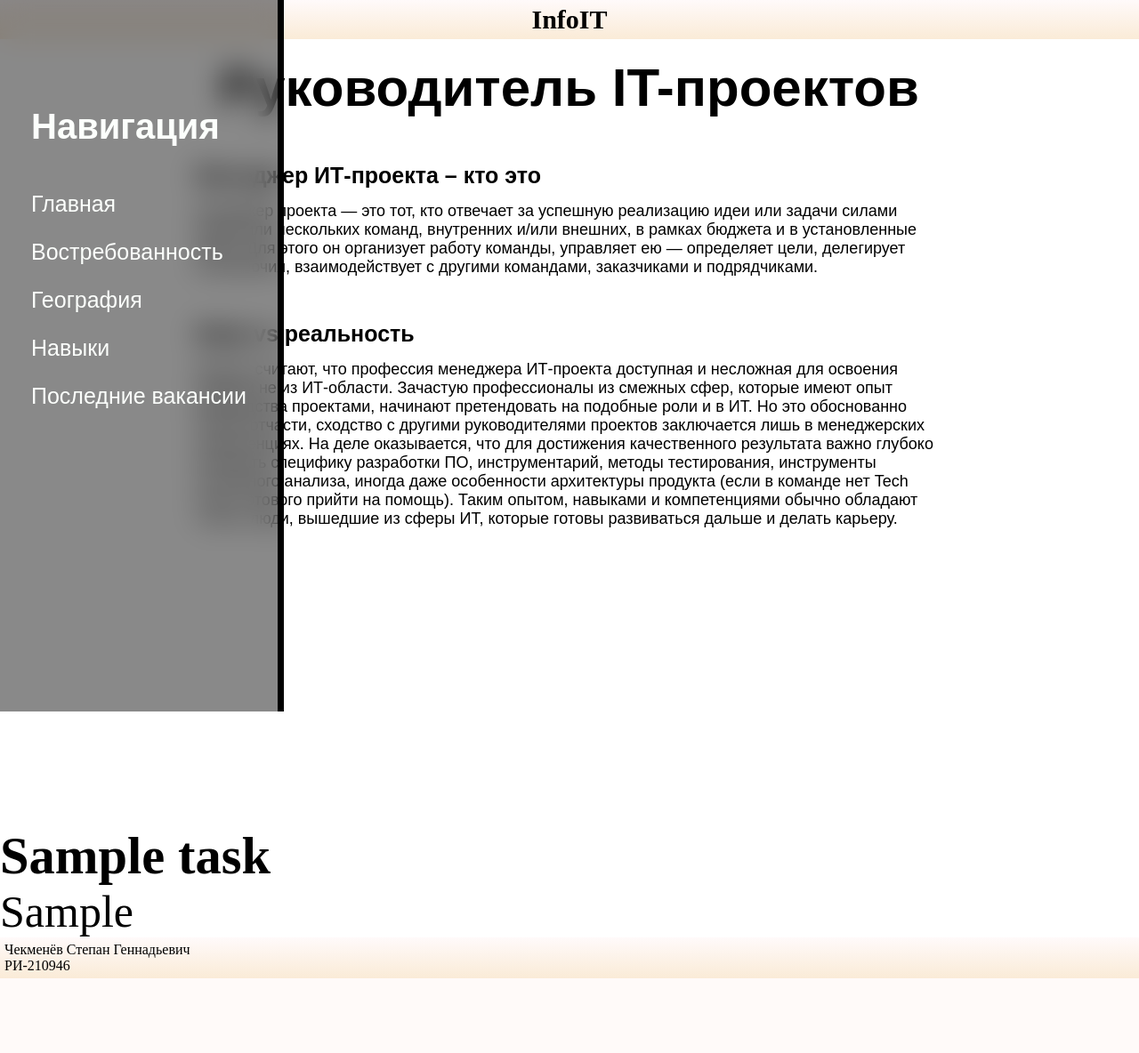
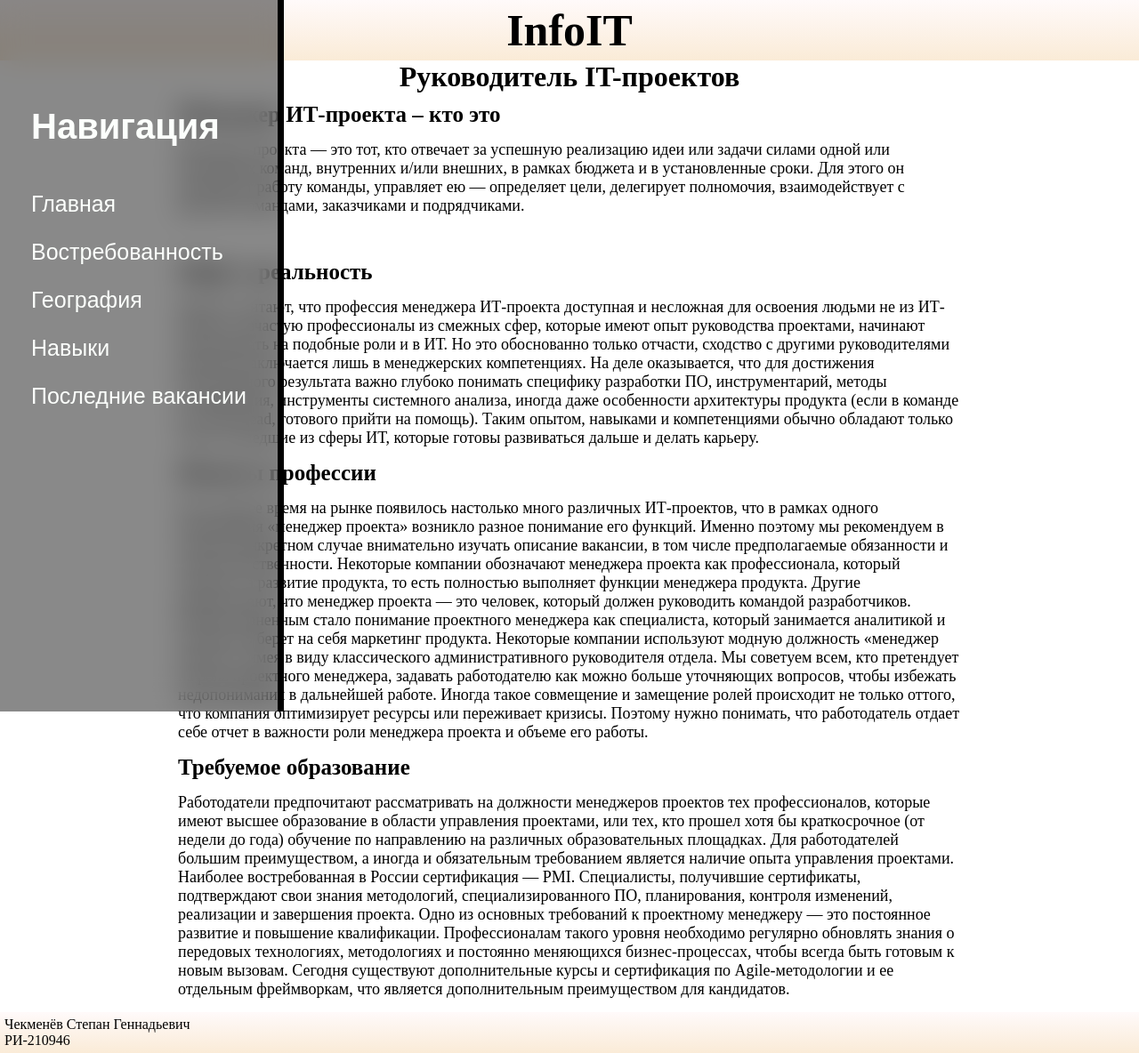
Before and after one commit to Stef53/ElernProject, a Django app: page / in a window 1280 px wide. Shown: the whole page at 89% size. Before the commit the page ends 1100 px from the top, so only its background shows below. Run offline with Django 4.2, Linux system fonts and the light colour scheme; tables that the repository leaves empty hold one stand-in row (values such as "Sample post").

Commit message:
git@github.com:Stef53/ElernProject.git

```diff
--- a/main/models.py
+++ b/main/models.py
@@ -1,12 +1,10 @@
 from django.db import models
 
-class Task(models.Model):
-    title = models.CharField('Название', max_length=50)
-    task = models.TextField('Описание')
-
+class Demand(models.Model):
+    year = models.IntegerField(default=2008)
+    salaryPerYear = models.IntegerField(default=1)
+    amountOfVacancies = models.IntegerField(default=1)
+    managerSalaryPerYear = models.IntegerField(default=1)
+    managerAmountOfVacancies = models.IntegerField(default=1)
     def __str__(self):
-        return self.title
-
-    class Meta:
-        verbose_name = 'Задача'
-        verbose_name_plural = 'Задачи'
+        return f'{self.year} - {self.salaryPerYear} - {self.amountOfVacancies} - {self.managerSalaryPerYear} - {self.managerAmountOfVacancies}'
--- a/main/static/main/css/index.css
+++ b/main/static/main/css/index.css
@@ -14,11 +14,12 @@
 }
 .header{
     background: linear-gradient(#FFFAFA, #FAEBD7);
-    font-size: 15px;
+    font-size: 25px;
     padding: 5px;
 }
 .logo{
     color: black;
+    font-size: 40;
 }
 .logo:hover{
     color: #FFCF48;
@@ -62,15 +63,6 @@ list_menu a:hover{ ё
     background: linear-gradient(#FFFAFA, #FAEBD7);
     margin-top: auto;
 }
-.boss{
-    font-family: Arial, "Helvetica Neue", Helvetica,sans-serif;
-    font-size: 30px;
-    padding: 20px;
-    margin-bottom: 50px;
-}
-.boss h1{
-    margin-bottom: 50px;
-}
 h2{
     font-size: 25px;
     margin: 10px 200px;
@@ -82,28 +74,18 @@ h2{
 .section{
     margin-bottom: 50px;
 }
-.table{
-    font-size: 50px;
-    margin-top: 300px;
+table, tr, td{
+    width: 960px;
+    margin: 0 auto;
+    font-size: 20px;
+    border: 1px solid black;
+    border-collapse: collapse;
+    border-spacing: 50px 20px;
+    color-background: yellow;
 }
-
-.boss{
+.zagolovok{
     font-family: Arial, "Helvetica Neue", Helvetica,sans-serif;
-    font-size: 30px;
-    padding: 20px;
-    margin-bottom: 50px;
+    font-size: 40px;
+    color: black
+    margin: center;
 }
-.boss h1{
-    margin-bottom: 50px;
-}
-h2{
-    font-size: 25px;
-    margin: 10px 200px;
-}
-.text{
-    font-size: 18px;
-    margin: 15px 200px;
-}
-.section{
-    margin-bottom: 50px;
-}
--- a/main/templates/main/base.html
+++ b/main/templates/main/base.html
@@ -5,7 +5,7 @@
     <meta name="viewport"
           content="width=device-width, user-scalable=no, initial-scale=1.0, maximum-scale=1.0, minimum-scale=1.0">
     <meta http-equiv="X-UA-Compatible" content="ie=edge">
-    <title>Probnik</title>
+    <title>InfoIT</title>
     {% block css_additional %} {% endblock %}
 </head>
 <body>
@@ -29,6 +29,8 @@
 
         <main>
             {% block content %} {% endblock %}
+            {% block table %} {% endblock %}
+            {% block table2 %} {% endblock %}
         </main>
 
         <footer class="footer">
--- a/main/templates/main/index.html
+++ b/main/templates/main/index.html
@@ -23,11 +23,20 @@
 На деле оказывается, что для достижения качественного результата важно глубоко понимать специфику разработки ПО, инструментарий, методы тестирования, инструменты системного анализа, иногда даже особенности архитектуры продукта (если в команде нет Tech Lead, готового прийти на помощь). Таким опытом, навыками и компетенциями обычно обладают только люди, вышедшие из сферы ИТ, которые готовы развиваться дальше и делать карьеру.</p>
         </section>
         <section>
+            <h2>Нюансы профессии</h2>
+            <p class="text" >
+В последнее время на рынке появилось настолько много различных ИТ-проектов, что в рамках одного обозначения «менеджер проекта» возникло разное понимание его функций. Именно поэтому мы рекомендуем в каждом конкретном случае внимательно изучать описание вакансии, в том числе предполагаемые обязанности и зоны ответственности.
+Некоторые компании обозначают менеджера проекта как профессионала, который отвечает за развитие продукта, то есть полностью выполняет функции менеджера продукта. Другие предполагают, что менеджер проекта — это человек, который должен руководить командой разработчиков. Распространенным стало понимание проектного менеджера как специалиста, который занимается аналитикой и полностью берет на себя маркетинг продукта. Некоторые компании используют модную должность «менеджер проекта», имея в виду классического административного руководителя отдела.
+Мы советуем всем, кто претендует на роль проектного менеджера, задавать работодателю как можно больше уточняющих вопросов, чтобы избежать недопонимания в дальнейшей работе. Иногда такое совмещение и замещение ролей происходит не только оттого, что компания оптимизирует ресурсы или переживает кризисы. Поэтому нужно понимать, что работодатель отдает себе отчет в важности роли менеджера проекта и объеме его работы.
+            </p>
+        </section>
+        <section>
+            <h2>Требуемое образование</h2>
+            <p class="text">
+Работодатели предпочитают рассматривать на должности менеджеров проектов тех профессионалов, которые имеют высшее образование в области управления проектами, или тех, кто прошел хотя бы краткосрочное (от недели до года) обучение по направлению на различных образовательных площадках.
+Для работодателей большим преимуществом, а иногда и обязательным требованием является наличие опыта управления проектами. Наиболее востребованная в России сертификация — PMI. Специалисты, получившие сертификаты, подтверждают свои знания методологий, специализированного ПО, планирования, контроля изменений, реализации и завершения проекта.
+Одно из основных требований к проектному менеджеру — это постоянное развитие и повышение квалификации. Профессионалам такого уровня необходимо регулярно обновлять знания о передовых технологиях, методологиях и постоянно меняющихся бизнес-процессах, чтобы всегда быть готовым к новым вызовам. Сегодня существуют дополнительные курсы и сертификация по Agile-методологии и ее отдельным фреймворкам, что является дополнительным преимуществом для кандидатов.
+            </p>
+        </section>
     </div>
-    {% for el in tasks %}
-        <div class="table">
-            <h3>{{ el.title }}</h3>
-            <p>{{ el.task }}</p>
-        </div>
-    {% endfor %}
 {% endblock %}
--- a/main/views.py
+++ b/main/views.py
@@ -1,23 +1,26 @@
 from django.shortcuts import render
-from .models import Task
+from .models import Demand
 
 
 def index(request):
-    tasks = Task.objects.order_by('id')
-    return render(request, 'main/index.html', {'title': 'Главная страница сайта', 'tasks': tasks})
+    return render(request, 'main/index.html', {'title': 'Главная страница сайта',})
 
 
 def demand(request):
-    return render(request, 'main/Demand.html', {'title': 'Востребованность',})
+    demand = Demand.objects.order_by('id')
+    return render(request, 'main/Demand.html', {'title': 'Востребованность', 'demand': demand})
 
 
 def geography(request):
-    return render(request, 'main/geography.html', {'title': 'География', })
+    #tasks = Task.objects.order_by('id')
+    return render(request, 'main/geography.html', {'title': 'География'})
 
 
 def skills(request):
+    #tasks = Task.objects.order_by('id')
     return render(request, 'main/skills.html', {'title': 'Навыки', })
 
 
 def latest_vacancies(request):
+    #tasks = Task.objects.order_by('id')
     return render(request, 'main/latest vacancies.html', {'title': 'Последние вакансии', })
```
Also changed, not shown: main/admin.py (+6 -2 lines), main/templates/main/Demand.html (+15 -1 lines), main/templates/main/geography.html (+10 -1 lines), main/templates/main/latest vacancies.html (+10 -1 lines), main/templates/main/skills.html (+9 -0 lines).
